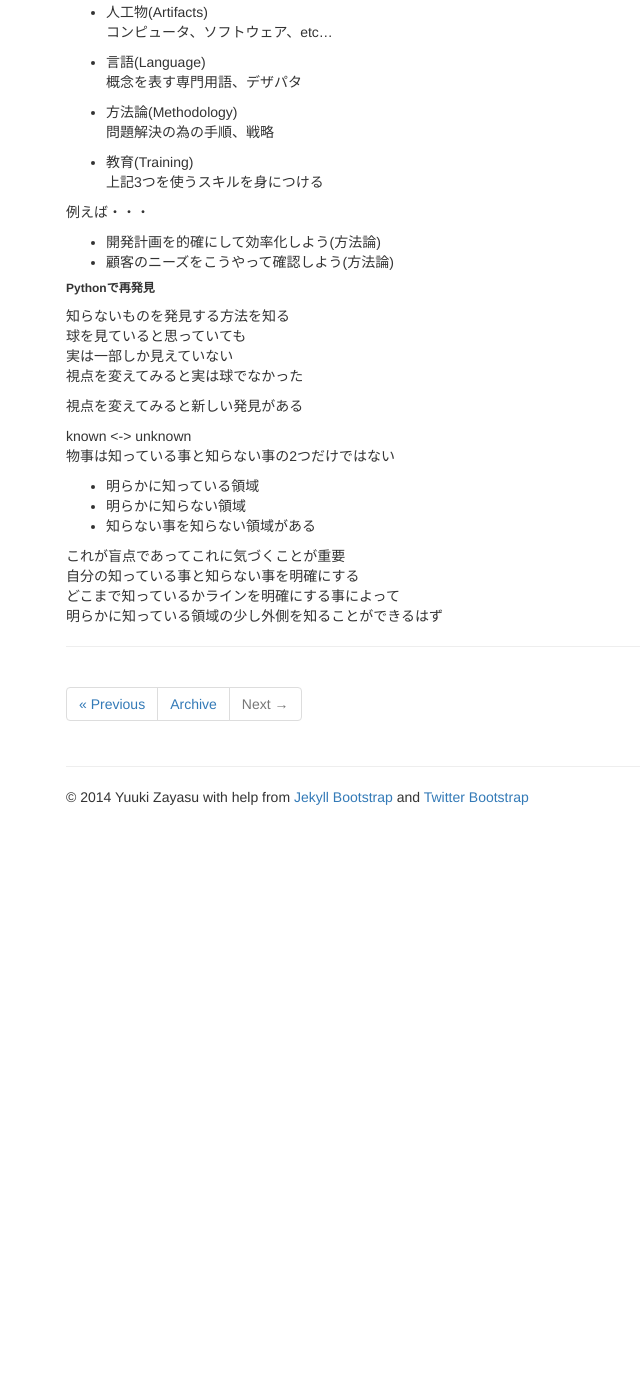
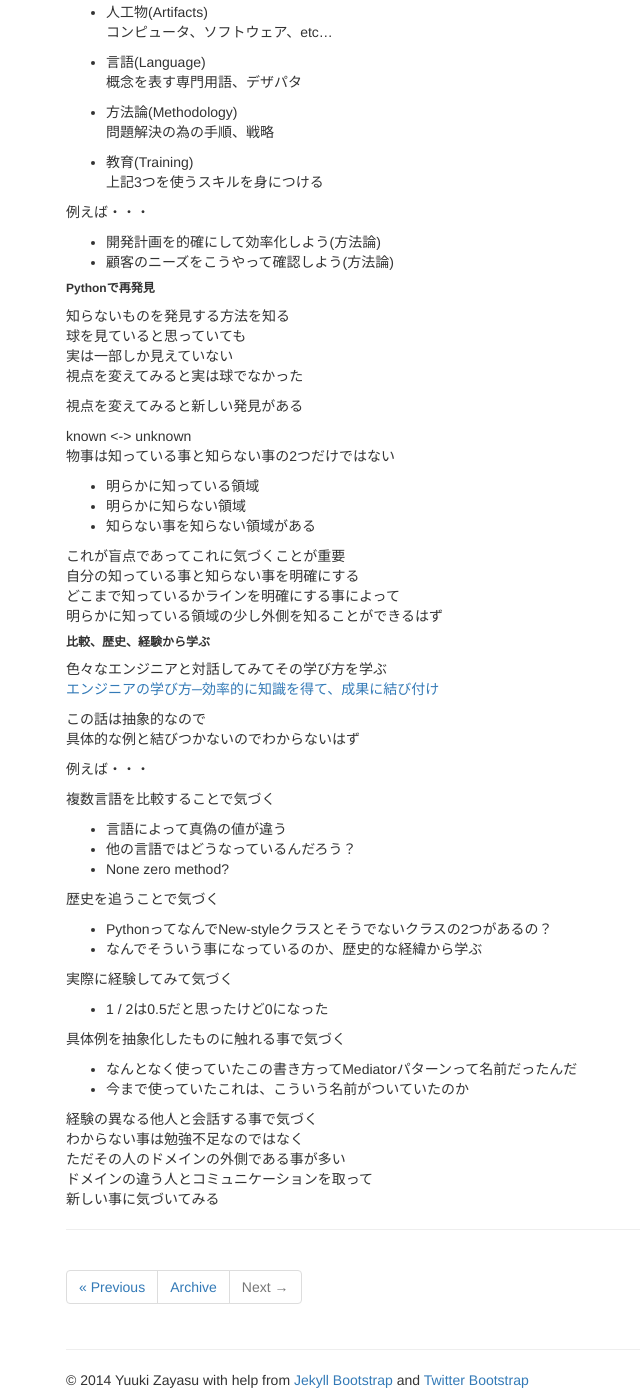
Before and after one commit to PyConJp2014-reports/pyconjp2014-reports.github.io, a Jekyll site: the page built from _posts/2014-09-14/2014-09-14-10-KeyNote.md, in a window 1280 px wide and 1400 px high, scrolled down 1378 px. Shown: the whole window, without its empty margins (4-644 px from the left). Built offline with Jekyll 4.4.1, drawn with Linux system fonts in a browser that asks for light colours; nearby versions of some CDN libraries; library files that are not in the unit come from our copies; before the commit the page ends 2195 px from its top, so only the background shows below that.

Commit message:
記事を更新

```diff
--- a/_posts/2014-09-14/2014-09-14-10-KeyNote.md
+++ b/_posts/2014-09-14/2014-09-14-10-KeyNote.md
@@ -94,3 +94,39 @@ known <-> unknown
 自分の知っている事と知らない事を明確にする
 どこまで知っているかラインを明確にする事によって
 明らかに知っている領域の少し外側を知ることができるはず
+
+###### **比較、歴史、経験から学ぶ**
+
+色々なエンジニアと対話してみてその学び方を学ぶ
+[エンジニアの学び方─効率的に知識を得て、成果に結び付け](http://gihyo.jp/lifestyle/feature/01/engineer-studying)
+
+この話は抽象的なので
+具体的な例と結びつかないのでわからないはず
+
+例えば・・・
+
+複数言語を比較することで気づく
+
+* 言語によって真偽の値が違う
+* 他の言語ではどうなっているんだろう？
+* None zero method?
+
+歴史を追うことで気づく
+
+* PythonってなんでNew-styleクラスとそうでないクラスの2つがあるの？
+* なんでそういう事になっているのか、歴史的な経緯から学ぶ
+
+実際に経験してみて気づく
+
+* 1 / 2は0.5だと思ったけど0になった
+
+具体例を抽象化したものに触れる事で気づく
+
+* なんとなく使っていたこの書き方ってMediatorパターンって名前だったんだ
+* 今まで使っていたこれは、こういう名前がついていたのか
+
+経験の異なる他人と会話する事で気づく
+わからない事は勉強不足なのではなく
+ただその人のドメインの外側である事が多い
+ドメインの違う人とコミュニケーションを取って
+新しい事に気づいてみる
```
Also changed, not shown: _posts/2014-09-13/2014-09-13-05-XML-RPC:Pythonが「電池付属」と呼ばれる理由(ja).md (+71 -0 lines), _posts/2014-09-14/2014-09-14-07-OpenCVのPythonインタフェース入門.md (+18 -0 lines), _posts/2014-09-14/2014-09-14-09-JobFair.md (+3 -0 lines), _posts/2014-09-13/2014-09-13-10-Djangoによるスマホアプリバックエンドの実装(ja).md (line endings or trailing spaces).
